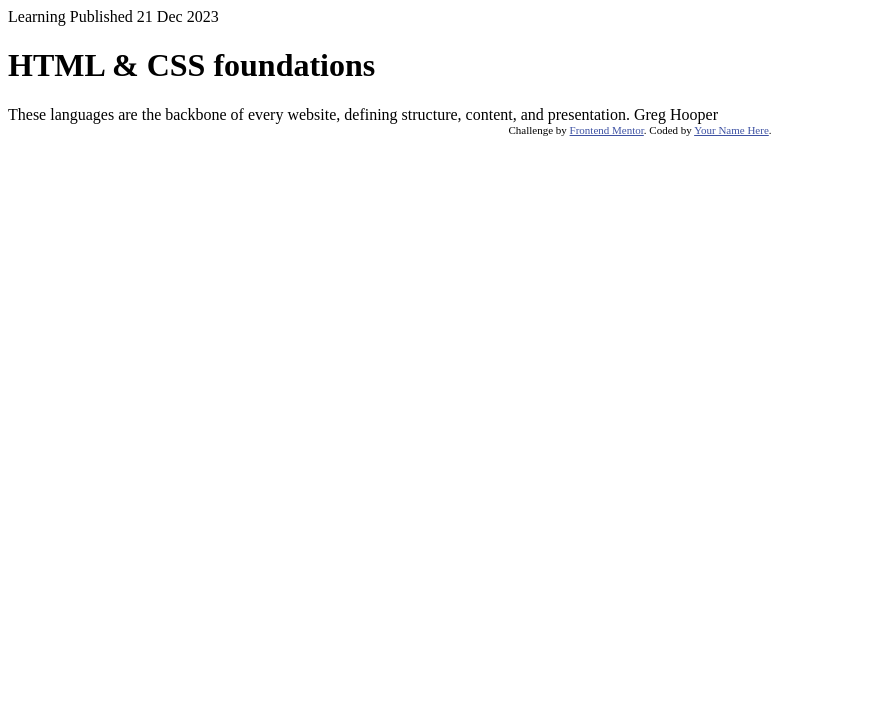
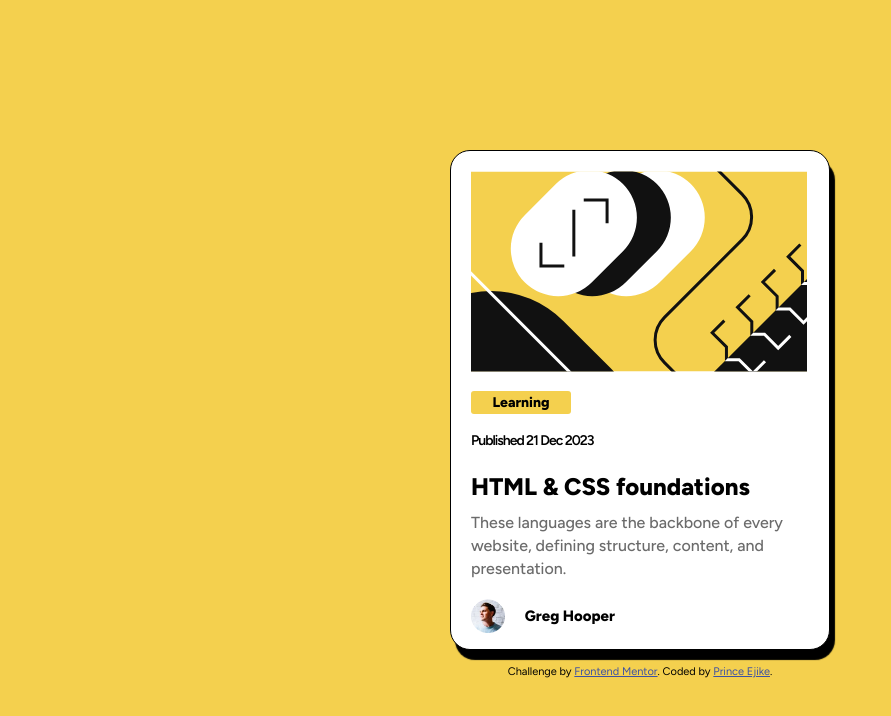
Before and after one commit to Mr-p-koncept/blog-preview-card, a plain HTML site: page index.html in a window 1280 px wide. Shown: the whole page, without its empty margins (0-891 px from the left). Drawn offline with Linux system fonts and the light colour scheme.

Commit message:
Add files via upload

```diff
--- a/index.html
+++ b/index.html
@@ -1,34 +1,150 @@
 <!DOCTYPE html>
 <html lang="en">
   <head>
-  <meta charset="UTF-8">
-  <meta name="viewport" content="width=device-width, initial-scale=1.0"> <!-- displays site properly based on user's device -->
+    <meta charset="UTF-8" />
+    <meta name="viewport" content="width=device-width, initial-scale=1.0" />
+    <!-- displays site properly based on user's device -->
 
-  <link rel="icon" type="image/png" sizes="32x32" href="./assets/images/favicon-32x32.png">
+    <link
+      rel="icon"
+      type="image/png"
+      sizes="32x32"
+      href="./assets/images/favicon-32x32.png"
+    />
+    <link rel="stylesheet" href="/style.css" />
 
     <title>Frontend Mentor | Blog preview card</title>
 
     <!-- Feel free to remove these styles or customise in your own stylesheet 👍 -->
     <style>
-    .attribution { font-size: 11px; text-align: center; }
-    .attribution a { color: hsl(228, 45%, 44%); }
+      .attribution {
+        font-size: 11px;
+        text-align: center;
+      }
+      .attribution a {
+        color: hsl(228, 45%, 44%);
+      }
     </style>
   </head>
   <body>
+    <div class="wrapper">
+      <svg
+        xmlns="http://www.w3.org/2000/svg"
+        width="336"
+        height="201"
+        fill="none"
+        viewBox="0 0 336 201"
+      >
+        <g clip-path="url(#a)">
+          <path fill="#F4D04E" d="M0 .5h336v200H0z" />
+          <rect
+            width="139"
+            height="95"
+            x="87.996"
+            y="77.729"
+            fill="#fff"
+            rx="47.5"
+            transform="rotate(-45 87.996 77.729)"
+          />
+          <rect
+            width="139"
+            height="95"
+            x="54.055"
+            y="77.729"
+            fill="#111"
+            rx="47.5"
+            transform="rotate(-45 54.055 77.729)"
+          />
+          <path
+            fill="#111"
+            d="M234.864 209.036 451.4-7.5l67.175 67.175-216.536 216.536z"
+          />
+          <rect
+            width="139"
+            height="95"
+            x="20.114"
+            y="77.729"
+            fill="#fff"
+            rx="47.5"
+            transform="rotate(-45 20.114 77.729)"
+          />
+          <rect
+            width="204.19"
+            height="270.554"
+            fill="#111"
+            rx="102.095"
+            transform="scale(-1 1) rotate(45 -103.887 14.564)"
+          />
+          <path
+            stroke="#fff"
+            stroke-width="3"
+            d="m6.69-357.5 135.583 135.727c12.481 12.494 12.481 32.737 0 45.231L-45.544 11.475c-12.481 12.494-12.481 32.737 0 45.23L107.088 209.5"
+          />
+          <path
+            stroke="#111"
+            stroke-width="3"
+            d="M69.965 71.719v23.334h23.334M136.079 52.273V28.94h-23.334M102.845 38.838v46.67M210.364-37.5l60.873 60.873c12.497 12.496 12.497 32.758 0 45.254l-77.745 77.746c-12.497 12.496-12.497 32.758 0 45.254l69.872 69.873"
+          />
+          <path
+            stroke="#111"
+            stroke-width="3"
+            d="m253.339 149.574-12.144 12.145 14.256 14.257v12.672h12.673l13.729 13.729 12.145-12.145M278.685 124.228l-12.145 12.145 14.257 14.257v12.673h12.673l13.729 13.729 12.145-12.145M304.031 98.883l-12.145 12.144 14.257 14.257v12.673h12.673l13.729 13.729 12.144-12.145M329.376 73.537l-12.145 12.145 14.257 14.257v12.672h12.673l13.729 13.729 12.145-12.144"
+          />
+          <path
+            stroke="#fff"
+            stroke-width="5"
+            d="m354.722 48.191-12.145 12.145 14.257 14.257v12.673h12.673l13.729 13.729 12.145-12.145"
+          />
+          <mask
+            id="b"
+            width="285"
+            height="285"
+            x="234"
+            y="-8"
+            maskUnits="userSpaceOnUse"
+            style="mask-type: alpha"
+          >
+            <path
+              fill="#111"
+              d="M234.864 209.036 451.4-7.5l67.175 67.175-216.536 216.536z"
+            />
+          </mask>
+          <g stroke="#fff" mask="url(#b)">
+            <path
+              stroke-width="3"
+              d="m253.339 149.574-12.144 12.145 14.256 14.257v12.672h12.673l13.729 13.729 12.145-12.145M278.685 124.228l-12.145 12.145 14.257 14.257v12.673h12.673l13.729 13.729 12.145-12.145M304.031 98.883l-12.145 12.144 14.257 14.257v12.673h12.673l13.729 13.729 12.144-12.145M329.376 73.537l-12.145 12.145 14.257 14.257v12.672h12.673l13.729 13.729 12.145-12.145"
+            />
+            <path
+              stroke-width="5"
+              d="m354.722 48.191-12.145 12.145 14.257 14.257v12.673h12.673l13.729 13.729 12.145-12.145"
+            />
+          </g>
+        </g>
+        <defs>
+          <clipPath id="a"><path fill="#fff" d="M0 .5h336v200H0z" /></clipPath>
+        </defs>
+      </svg>
+      <h2>Learning</h2>
+      <p class="pub">Published 21 Dec 2023</p>
+      <h1>HTML & CSS foundations</h1>
+      <p>
+        These languages are the backbone of every website, defining structure,
+        content, and presentation.
+      </p>
 
-  Learning
-
-  Published 21 Dec 2023
-
-  <h1>HTML & CSS foundations</h1>
-
-  These languages are the backbone of every website, defining structure, content, and presentation.
-
-  Greg Hooper
-
+      <div class="image-side">
+        <img width="10%" height="10%" src="./assets/images/image-avatar.webp" />
+        <span>Greg Hooper</span>
+      </div>
       <div class="attribution">
-    Challenge by <a href="https://www.frontendmentor.io?ref=challenge" target="_blank">Frontend Mentor</a>.
-    Coded by <a href="#">Your Name Here</a>.
+        Challenge by
+        <a href="https://www.frontendmentor.io?ref=challenge" target="_blank"
+          >Frontend Mentor</a
+        >. Coded by
+        <a href="https://www.youtube.com/channel/UCxcJDWZJKrPDMLvDQZyuY0w"
+          >Prince Ejike</a
+        >.
+      </div>
     </div>
   </body>
 </html>
--- /dev/null
+++ b/style.css
@@ -0,0 +1,83 @@
+@import url("https://fonts.googleapis.com/css2?family=Figtree:ital,wght@0,300..900;1,300..900&family=Hanken+Grotesk:ital,wght@0,100..900;1,100..900&family=Outfit:wght@100..900&family=Red+Hat+Display:ital,wght@0,300..900;1,300..900&display=swap");
+
+* {
+  padding: 0;
+  margin: 0;
+  box-sizing: border-box;
+}
+
+body {
+  width: 100%;
+  height: 100vh;
+  display: flex;
+  justify-content: center;
+  align-items: center;
+  text-align: center;
+  background-color: hsl(47, 88%, 63%);
+  font-family: "Figtree", sans-serif;
+}
+
+.wrapper {
+  width: 380px;
+  height: 500px;
+  background-color: white;
+  border-radius: 20px;
+  padding: 20px;
+  position: relative;
+  border: 1px solid black;
+  box-shadow: 5px 10px 1px black;
+  text-align: left;
+}
+
+h2 {
+  width: 100px;
+  margin-top: 10px;
+  font-size: 14px;
+  font-weight: 800;
+  padding: 3px;
+  background-color: hsl(47, 88%, 63%);
+  border-radius: 3px;
+  margin-bottom: 15px;
+  margin-top: 15px;
+  text-align: center;
+}
+
+.pub {
+  margin-bottom: 20px;
+  font-weight: 600;
+  font-size: 14px;
+  letter-spacing: -1px;
+  color: black;
+}
+
+h1 {
+  font-size: 24px;
+  font-weight: 800;
+  margin-bottom: 10px;
+}
+
+p {
+  font-size: 16px;
+  word-break: 20px;
+  font-weight: 500;
+  color: hsl(0, 0%, 42%);
+  line-height: 23px;
+  margin-bottom: -18px;
+}
+
+.image-side {
+  display: flex;
+  align-items: center;
+  text-align: left;
+  margin-top: 25px;
+}
+
+span {
+  font-size: 15px;
+  padding: 20px;
+  font-weight: 800;
+}
+
+.attribution {
+  padding: 20px;
+}
```
Lines whose indentation alone changed are shown as unchanged.
